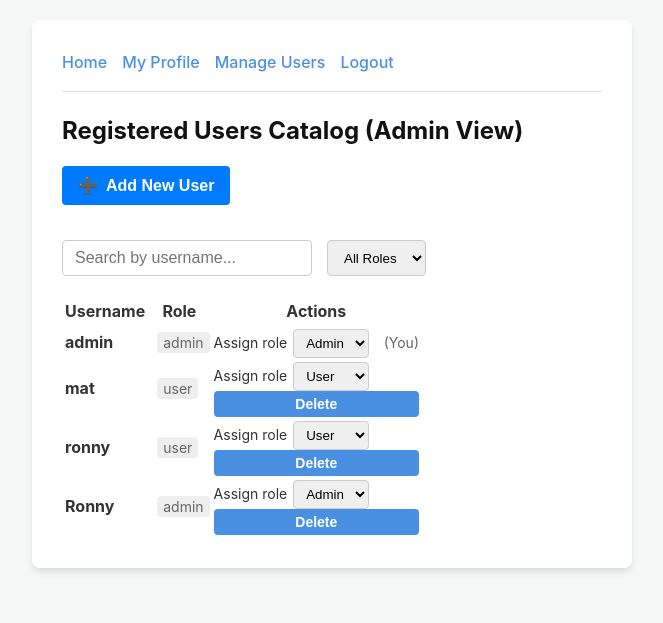
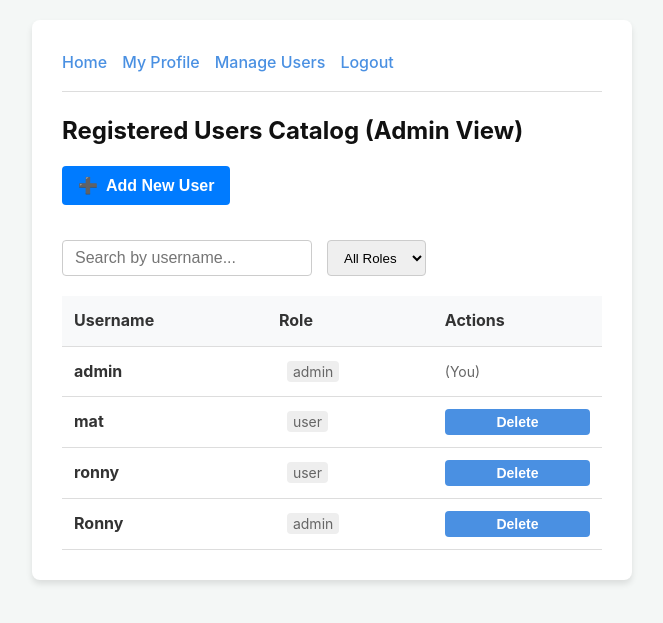
Before and after one commit to brownn13/SeniorProject2026Revtech, a Flask app: page /users in a window 1280 px wide. Shown: the top 623 px of the page, without its empty margins (308-971 px from the left). Run offline with Flask 3, Linux system fonts and the light colour scheme; a user stored in the database is signed in; data comes from the database, SQL or seed files in the repository; both versions use the stored data as it was after the commit.

Commit message:
Added new features to admin amanage users

```diff
--- a/app.py
+++ b/app.py
@@ -41,8 +41,6 @@ def admin_required(f):
             return redirect(url_for('home'))
         return f(*args, **kwargs)
     return decorated_function
-
-VALID_ROLES = {'user', 'admin'}
 
 
 # --- DATABASE SETUP ---
@@ -179,32 +177,6 @@ def delete_user(user_id):
     flash('User deleted.', 'success')
     return redirect(url_for('user_list'))
 
-@app.route('/users/role/<int:user_id>', methods=['POST'])
-@login_required
-@admin_required
-def update_user_role(user_id):
-    role = request.form.get('role')
-
-    if role not in VALID_ROLES:
-        flash('Invalid role selected.', 'error')
-        return redirect(url_for('user_list'))
-
-    if current_user.id == user_id and role != 'admin':
-        flash('You cannot remove administrator access from your own account.', 'error')
-        return redirect(url_for('user_list'))
-
-    with get_db() as conn:
-        user = conn.execute('SELECT id FROM users WHERE id = ?', (user_id,)).fetchone()
-        if not user:
-            flash('User not found.', 'error')
-            return redirect(url_for('user_list'))
-
-        conn.execute('UPDATE users SET role = ? WHERE id = ?', (role, user_id))
-        conn.commit()
-
-    flash('User role updated.', 'success')
-    return redirect(url_for('user_list'))
-
 @app.route('/admin/register', methods=['POST'])
 @login_required
 @admin_required
@@ -213,7 +185,7 @@ def register_user():
     password = request.form.get('password')
     role = request.form.get('role')
 
-    if not username or not password or role not in VALID_ROLES:
+    if not username or not password or not role:
         flash('All fields are required.', 'error')
         return redirect(url_for('user_list'))
 
--- a/static/style.css
+++ b/static/style.css
@@ -160,3 +160,143 @@ li:last-child {
     border-radius: 4px;
     margin-left: 8px;
 }
+.user-table {
+    width: 100%;
+    border-collapse: collapse;
+    margin-top: 20px;
+}
+.user-table th, .user-table td {
+    padding: 12px;
+    text-align: left;
+    border-bottom: 1px solid #ddd;
+}
+.user-table th {
+    background-color: #f8f9fa;
+    font-weight: bold;
+}
+/* Container to completely center the login panel on the screen */
+.login-container {
+    display: flex;
+    justify-content: center;
+    align-items: center;
+    min-height: 75vh; /* Gives breathing space above and below the header/footer */
+    padding: 20px;
+    box-sizing: border-box;
+}
+
+/* The structural glass/card style body */
+.login-card {
+    background: #ffffff;
+    width: 100%;
+    max-width: 420px;
+    padding: 40px;
+    border-radius: 8px;
+    box-shadow: 0 4px 12px rgba(0, 0, 0, 0.1);
+    border: 1px solid #eaeaea;
+}
+
+.login-card h2 {
+    margin: 0 0 8px 0;
+    font-size: 24px;
+    color: #2c3e50;
+    text-align: center;
+}
+
+.login-subtitle {
+    margin: 0 0 24px 0;
+    font-size: 14px;
+    color: #7f8c8d;
+    text-align: center;
+    line-height: 1.4;
+}
+
+/* Stack layout for forms */
+.login-form {
+    display: flex;
+    flex-direction: column;
+    gap: 20px;
+}
+
+.form-group {
+    display: flex;
+    flex-direction: column;
+    gap: 6px;
+}
+
+.form-group label {
+    font-size: 14px;
+    font-weight: 600;
+    color: #34495e;
+}
+
+/* Input boxes styling */
+.form-group input {
+    width: 100%;
+    padding: 12px 14px;
+    font-size: 15px;
+    border: 1px solid #ccc;
+    border-radius: 5px;
+    background-color: #fafafa;
+    box-sizing: border-box;
+    transition: border-color 0.2s ease, background-color 0.2s ease;
+}
+
+.form-group input:focus {
+    border-color: #007bff;
+    background-color: #ffffff;
+    outline: none;
+    box-shadow: 0 0 0 3px rgba(0, 123, 255, 0.15);
+}
+
+/* Call-to-action Login Button */
+.btn-submit {
+    width: 100%;
+    padding: 14px;
+    font-size: 16px;
+    font-weight: bold;
+    color: #ffffff;
+    background-color: #007bff;
+    border: none;
+    border-radius: 5px;
+    cursor: pointer;
+    transition: background-color 0.2s ease;
+    margin-top: 10px;
+}
+
+.btn-submit:hover {
+    background-color: #0056b3;
+}
+
+.btn-submit:active {
+    background-color: #004085;
+}
+
+/* --- Alert and Error Messaging Styling --- */
+.flash-messages {
+    margin-bottom: 20px;
+    display: flex;
+    flex-direction: column;
+    gap: 10px;
+}
+
+.flash-message {
+    padding: 12px 16px;
+    border-radius: 4px;
+    font-size: 14px;
+    font-weight: 500;
+    line-height: 1.4;
+}
+
+/* Handles styling for bad passwords / error responses from Flask */
+.flash-message.error {
+    background-color: #fdf2f2;
+    color: #9b1c1c;
+    border: 1px solid #f8b4b4;
+}
+
+/* Handles success feedback alerts if needed */
+.flash-message.success {
+    background-color: #f3faf7;
+    color: #03543f;
+    border: 1px solid #def7ec;
+}
--- a/templates/users.html
+++ b/templates/users.html
@@ -84,13 +84,6 @@
                 <td class="username-cell"><strong>{{ u['username'] }}</strong></td>
                 <td class="role-cell"><span class="user-role">{{ u['role'] }}</span></td>
                 <td>
-                    <form action="{{ url_for('update_user_role', user_id=u['id']) }}" method="post" style="display: inline-flex; flex-direction: row; align-items: center; gap: 6px; margin: 0 10px 0 0;">
-                        <label for="role-{{ u['id'] }}" style="font-size: 14px;">Assign role</label>
-                        <select id="role-{{ u['id'] }}" name="role" onchange="this.form.submit()" style="padding: 5px 8px; border: 1px solid #ccc; border-radius: 4px;">
-                            <option value="user" {% if u['role'] == 'user' %}selected{% endif %}>User</option>
-                            <option value="admin" {% if u['role'] == 'admin' %}selected{% endif %}>Admin</option>
-                        </select>
-                    </form>
                     {% if u['id'] != current_user.id %}
                         <form action="{{ url_for('delete_user', user_id=u['id']) }}" method="post" style="margin: 0;">
                             <button
```
Also changed, not shown: templates/admin_user_form.html (added, +23 -0 lines), templates/admin_users.html (added, +23 -0 lines), templates/change_password.html (added, +7 -0 lines), users.db.
